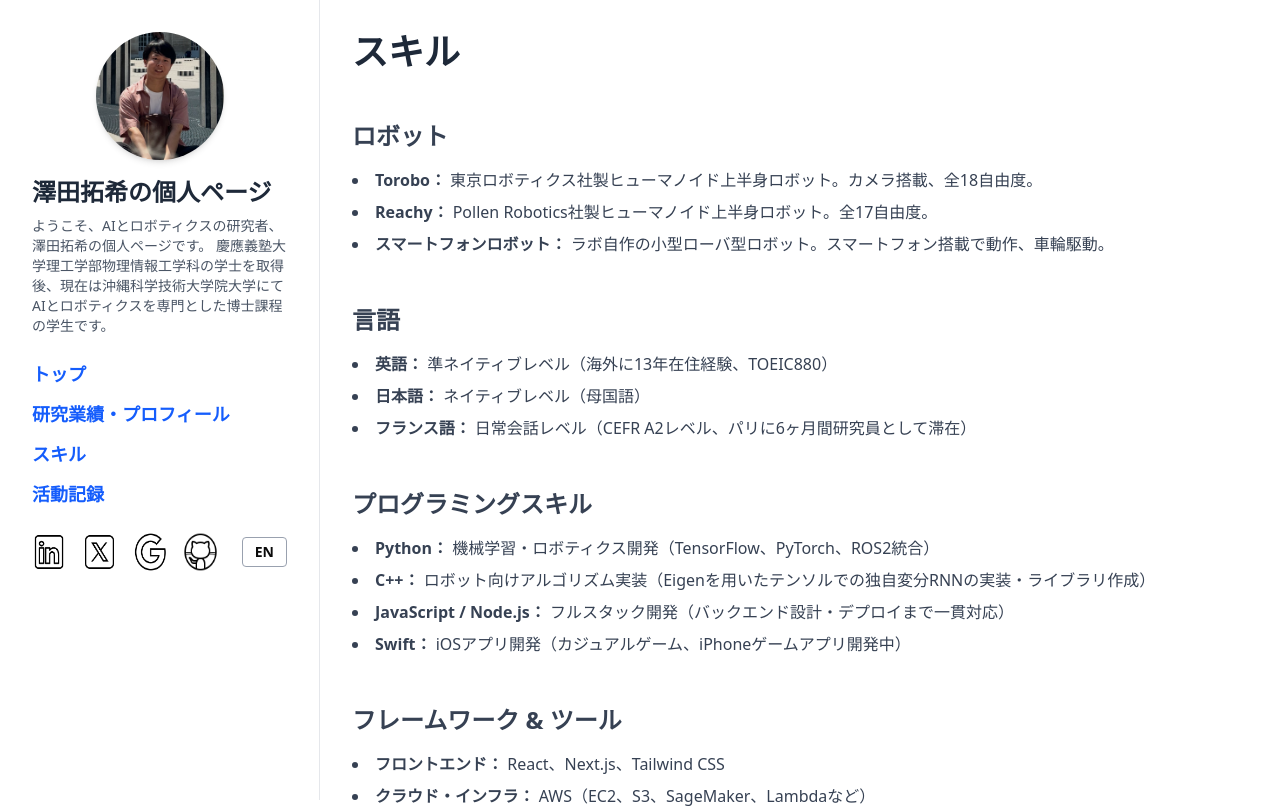
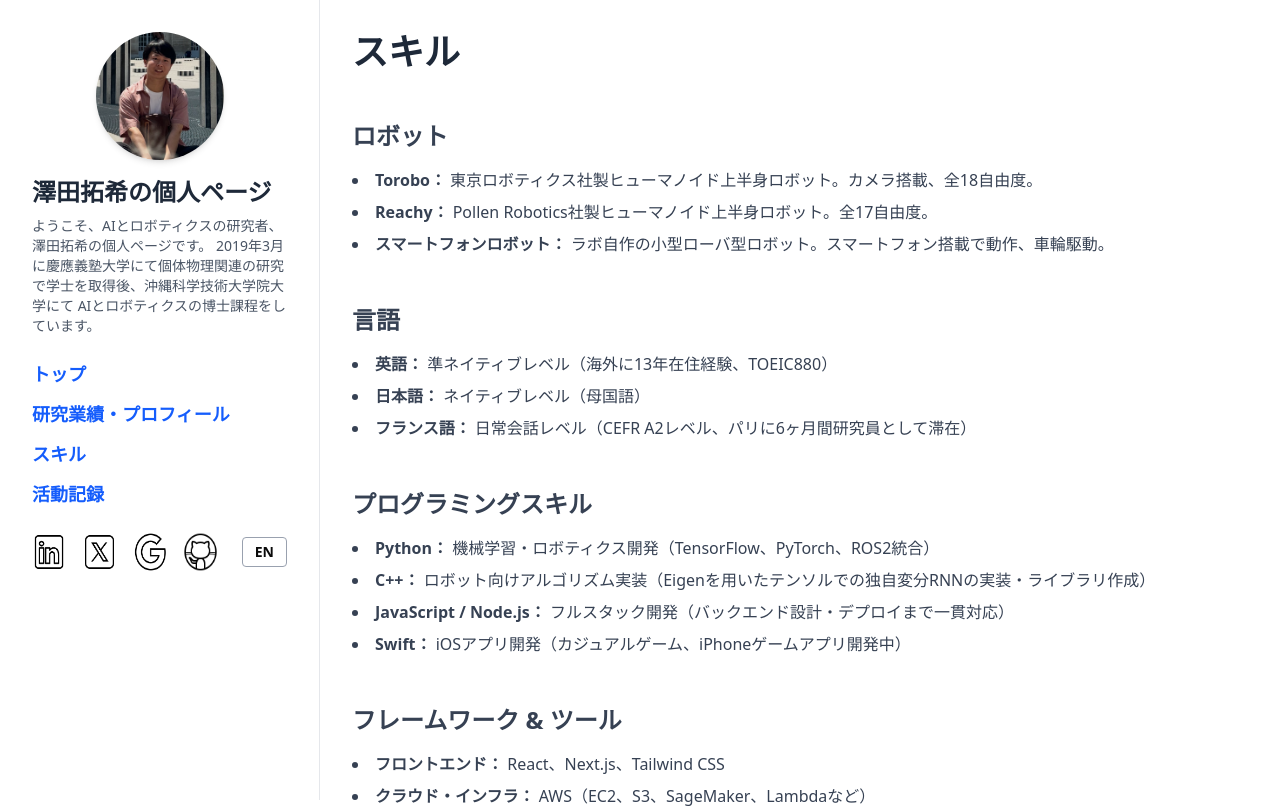
Before and after one commit to hiroki-oist/PersonalWebsite, a Next.js app: page /skills in a window 1280 px wide. Shown: the top 808 px of the page. Built offline with nearby package versions, Linux system fonts and the light colour scheme.

Commit message:
Change explanation and website name

```diff
--- a/app/layout.js
+++ b/app/layout.js
@@ -12,7 +12,7 @@ const geistMono = Geist_Mono({
 });
 
 export const metadata = {
-  title: "Create Next App",
+  title: "Hiroki Sawada's Page",
   description: "Generated by create next app",
 };
 
--- a/components/Sidebar.js
+++ b/components/Sidebar.js
@@ -88,8 +88,8 @@ function SidebarContent({
       <div className="mt-2 mb-6 h-[120px] overflow-hidden">
         <p className="text-gray-600 text-sm">
           ようこそ、AIとロボティクスの研究者、澤田拓希の個人ページです。
-          慶應義塾大学理工学部物理情報工学科の学士を取得後、現在は沖縄科学技術大学院大学にて
-          AIとロボティクスを専門とした博士課程の学生です。
+          2019年3月に慶應義塾大学にて個体物理関連の研究で学士を取得後、沖縄科学技術大学院大学にて
+          AIとロボティクスの博士課程をしています。
         </p>
       </div>
 
--- a/components/SidebarEn.js
+++ b/components/SidebarEn.js
@@ -87,7 +87,8 @@ function SidebarEnContent({
       <div className="mt-2 mb-6 h-[120px] overflow-hidden">
         <p className="text-gray-600 text-sm">
           Welcome to the personal page of Hiroki Sawada, a researcher in AI and
-          Robotics. After receiving a B.S. in Applied Physics and Informatics from
+          Robotics.
+          After receiving a B.S. in Condensed Matter Physics from
           Keio University, I am currently pursuing a Ph.D. in AI and Robotics at
           the Okinawa Institute of Science and Technology.
         </p>
```
